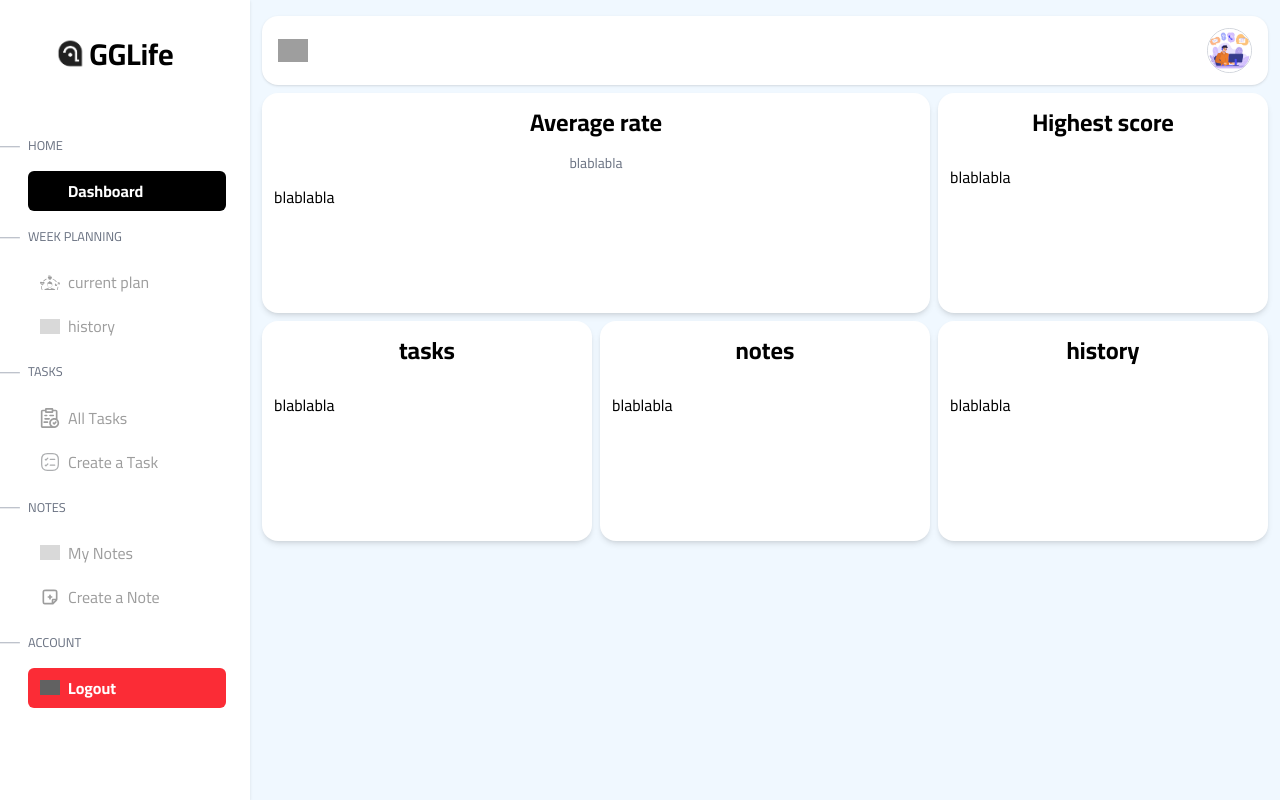
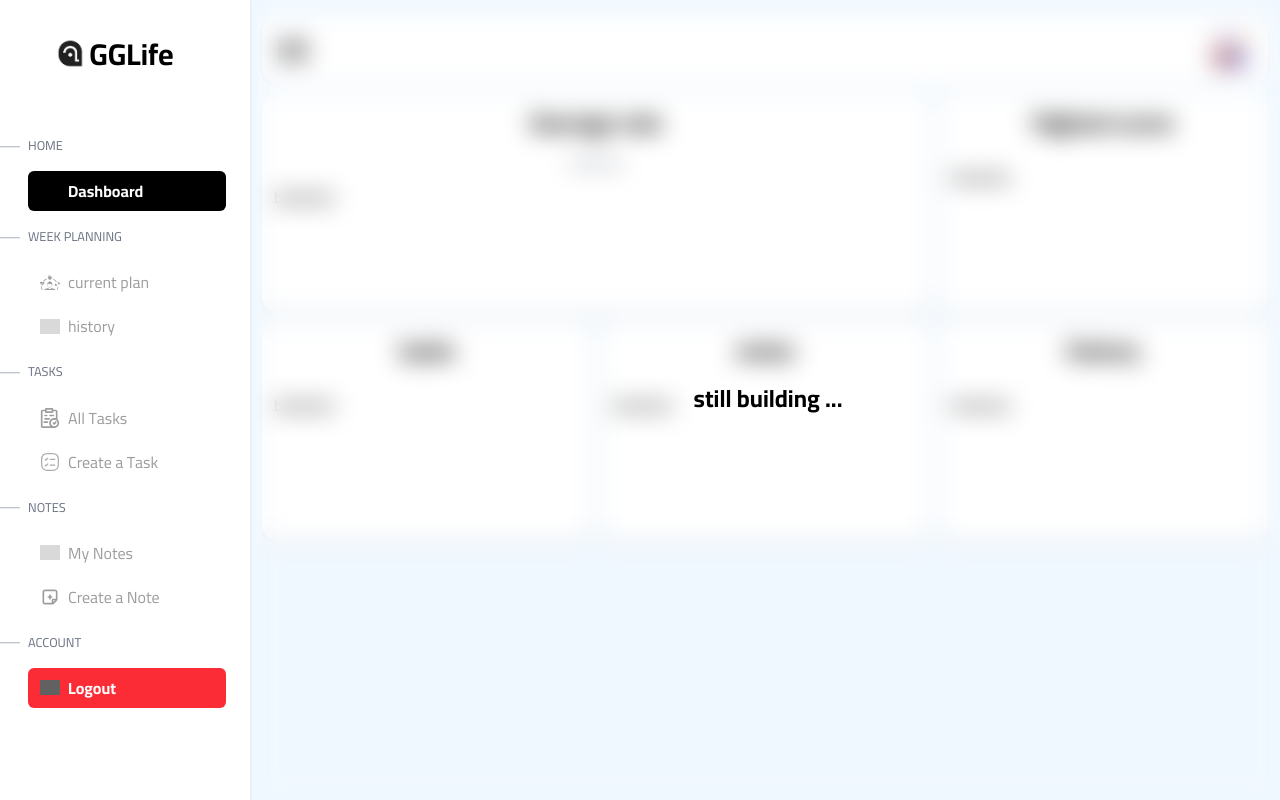
Before and after one commit to Amar-Dev1/GGLifeUI, a React (Vite) app: page /dashboard in a window 1280 px wide. Built offline with nearby package versions, Linux system fonts and the light colour scheme; grey boxes are pictures that could not be loaded.

Commit message:
fixed some stuff

```diff
--- a/src/pages/Dashboard/layout/Layout.tsx
+++ b/src/pages/Dashboard/layout/Layout.tsx
@@ -8,7 +8,8 @@ const Layout: React.FC = () => {
     return (
         <div id='dashboard' className={`min-h-screen flex ${theme}`}>
             <Sidebar isClicked={isSidebarOpen} setIsClicked={setIsSidebarOpen} />
-            <div className={`main-content px-3 py-2 grow ml-0 flex flex-col mr-auto transition-all duration-300 lg:ml-[250px] ${theme==='dark'?'bg-[#232333]':''}`}>
+            <div className={`main-content relative px-3 py-2 grow ml-0 flex flex-col mr-auto transition-all duration-300 lg:ml-[250px] ${theme === 'dark' ? 'bg-[#232333]' : ''}`}>
+                <div className="overlay fixed top-0 right-0 w-[80%] h-full bg-[rgba(33, 33, 33, 0.5)] backdrop-blur-md z-[999] flex justify-center items-center"><h1 className='font-bold text-2xl animate-bounce'>still building ...</h1></div>
                 <Dashbar isClicked={isSidebarOpen} setIsClicked={setIsSidebarOpen} />
                 <Content />
             </div>
--- a/src/pages/Dashboard/layout/components/Sidebar.tsx
+++ b/src/pages/Dashboard/layout/components/Sidebar.tsx
@@ -12,7 +12,7 @@ const Sidebar: React.FC<SidebarProps> = ({ isClicked = false, setIsClicked }) =>
     const { theme } = useTheme();
 
     return (
-        <div className={`sidebar fixed top-0 -left-[250px] lg:left-0 h-screen w-0 lg:w-[250px] overflow-y-auto flex flex-col p-6 z-[999] shadow opacity-0 lg:opacity-100 transition-all ${isClicked ? 'translate-x-[250px] w-full opacity-100' : ''} ${theme === 'dark' ? 'bg-[#2a2b3f] text-white' : 'bg-white'}`}>
+        <div className={`sidebar fixed top-0 -left-[250px] lg:left-0 h-screen w-0 lg:w-[250px] overflow-y-auto flex flex-col p-6 z-[9999] shadow opacity-0 lg:opacity-100 transition-all ${isClicked ? 'translate-x-[250px] w-full opacity-100' : ''} ${theme === 'dark' ? 'bg-[#2a2b3f] text-white' : 'bg-white'}`}>
             <div className={`head-wrapper w-[230px] p-0 lg:py-9 flex justify-center items-center fixed top-[2%] left-1/2 -translate-x-1/2 lg:top-0 lg:left-0 lg:translate-x-0 z-[999] ${theme === 'dark' ? 'bg-[#2a2b3f]' : 'bg-white'}`}>
                 <img src={gglifeLogo} alt="" className='w-[29px] mr-1' />
                 <h3 className='font-bold p-0 m-0 text-xl lg:text-3xl'>GGLife</h3>
```
